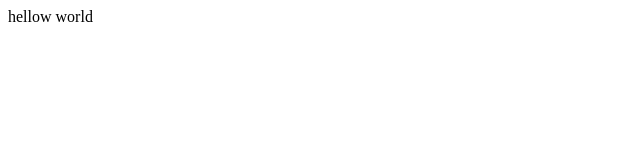
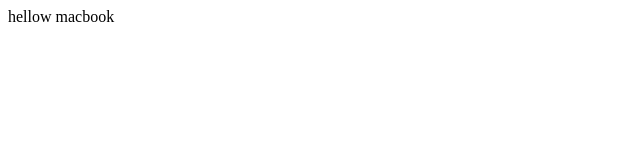
Before and after one commit to Jake80p/-lj-study, a plain HTML site: page index.html in a window 1280 px wide. Shown: the full height of the page, 0-640 px from the left. Drawn offline with Linux system fonts and the light colour scheme.

Commit message:
index.html 수정

```diff
--- a/index.html
+++ b/index.html
@@ -5,6 +5,6 @@
     <title>러닝자바스크립트</title>
   </head>
   <body>
-    hellow world
+    hellow macbook
   </body>
 </html>
```
